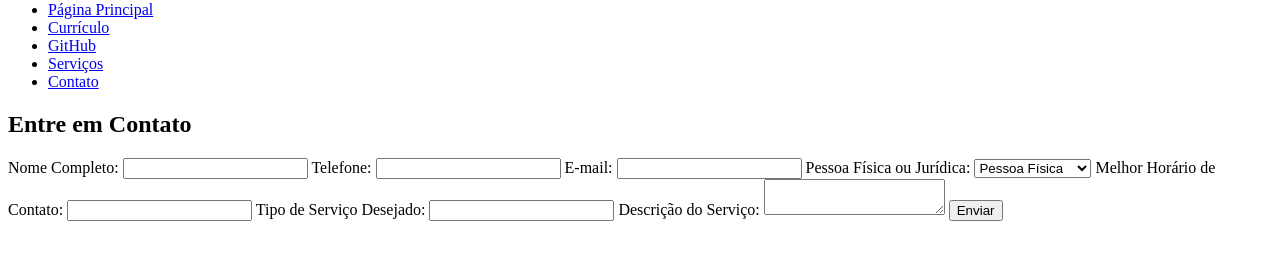
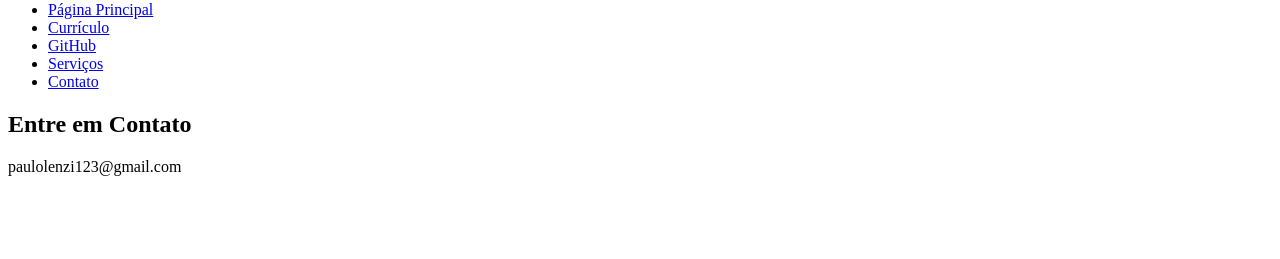
Before and after one commit to paulolenzi21/trabalho-web, a plain HTML site: page contato.html in a window 1280 px wide. Shown: the part 79-338 px from the top of the page. Drawn offline with Linux system fonts and the light colour scheme.

Commit message:
Add files via upload

```diff
--- a/contato.html
+++ b/contato.html
@@ -21,32 +21,4 @@
     </nav>
     <section>
         <h2>Entre em Contato</h2>
-        <form action="processar_formulario.php" method="POST">
-            <label for="nome">Nome Completo:</label>
-            <input type="text" id="nome" name="nome" required>
-
-            <label for="telefone">Telefone:</label>
-            <input type="tel" id="telefone" name="telefone" required>
-            <label for="email">E-mail:</label>
-            <input type="email" id="email" name="email" required>
-
-            <label for="tipo">Pessoa Física ou Jurídica:</label>
-            <select id="tipo" name="tipo">
-                <option value="fisica">Pessoa Física</option>
-                <option value="juridica">Pessoa Jurídica</option>
-            </select>
-
-            <label for="horario">Melhor Horário de Contato:</label>
-            <input type="text" id="horario" name="horario">
-
-            <label for="servico">Tipo de Serviço Desejado:</label>
-            <input type="text" id="servico" name="servico">
-
-            <label for="descricao">Descrição do Serviço:</label>
-            <textarea id="descricao" name="descricao"></textarea>
-
-            <input type="submit" value="Enviar">
-        </form>
-    </section>
-</body>
-</html>
+       <p>paulolenzi123@gmail.com</p>
```
Also changed, not shown: curriculo.html (+1 -1 lines), github.html (+2 -1 lines), index.html (+3 -2 lines), sua-foto.jpeg (added).
